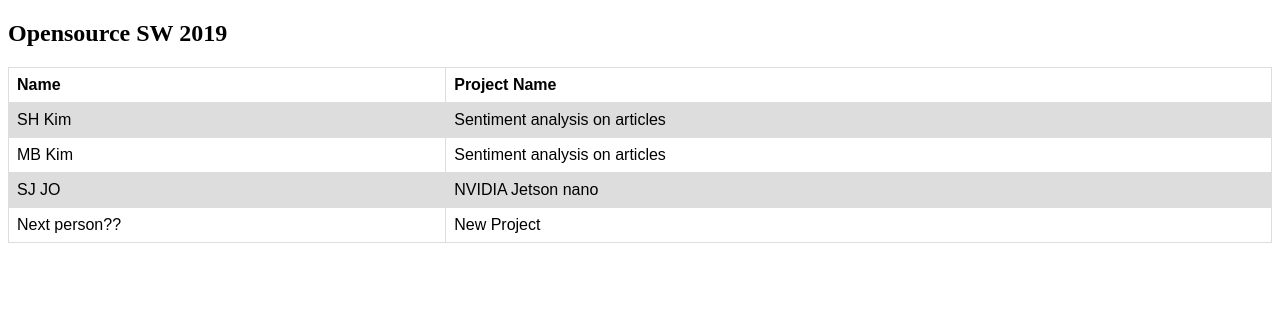
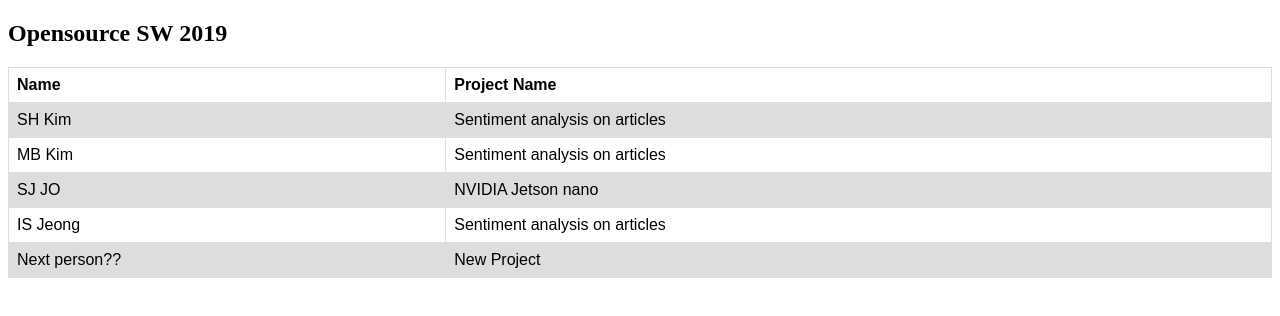
Before and after one commit to shkim-ict/opensw2019, a plain HTML site: page index.html in a window 1280 px wide. Drawn offline with Linux system fonts and the light colour scheme.

Commit message:
insu_commit

```diff
--- a/index.html
+++ b/index.html
@@ -40,6 +40,10 @@ tr:nth-child(even) {
     <td>NVIDIA Jetson nano</td>
   </tr>
   <tr>
+    <td>IS Jeong</td>
+    <td>Sentiment analysis on articles</td>
+  </tr>
+  <tr>
     <td>Next person??</td>
     <td>New Project</td>
   </tr>
```
